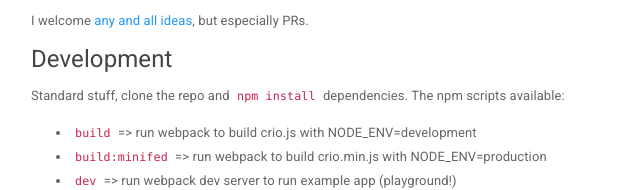
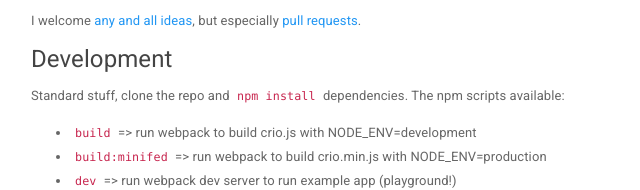
Before and after one commit to planttheidea/arco, a website: page docs/index.html in a window 1280 px wide. Shown: the part 3676-3866 px from the top of the page, 39-679 px from the left. Drawn offline with Linux system fonts and the light colour scheme.

Commit message:
Updates... * Small tweaks to README

```diff
--- a/docs/index.html
+++ b/docs/index.html
@@ -215,7 +215,7 @@ render(&lt;ConnectedApp/>, document.body, store);</code></pre><h4 id="setup">Set
 <li>Predefined webpack / ESLint / Babel config</li>
 <li>CLI interface to automate creation of app scaffold</li>
 </ul>
-<p>I welcome <a href="https://github.com/planttheidea/arco/issues">any and all ideas</a>, but especially PRs.</p>
+<p>I welcome <a href="https://github.com/planttheidea/arco/issues">any and all ideas</a>, but especially <a href="https://github.com/planttheidea/arco/pulls">pull requests</a>.</p>
 <h4 id="development">Development</h4>
 <p>Standard stuff, clone the repo and <code>npm install</code> dependencies. The npm scripts available:</p>
 <ul>
```
Also changed, not shown: docs/quicksearch.html (+1 -1 lines), README.md.
